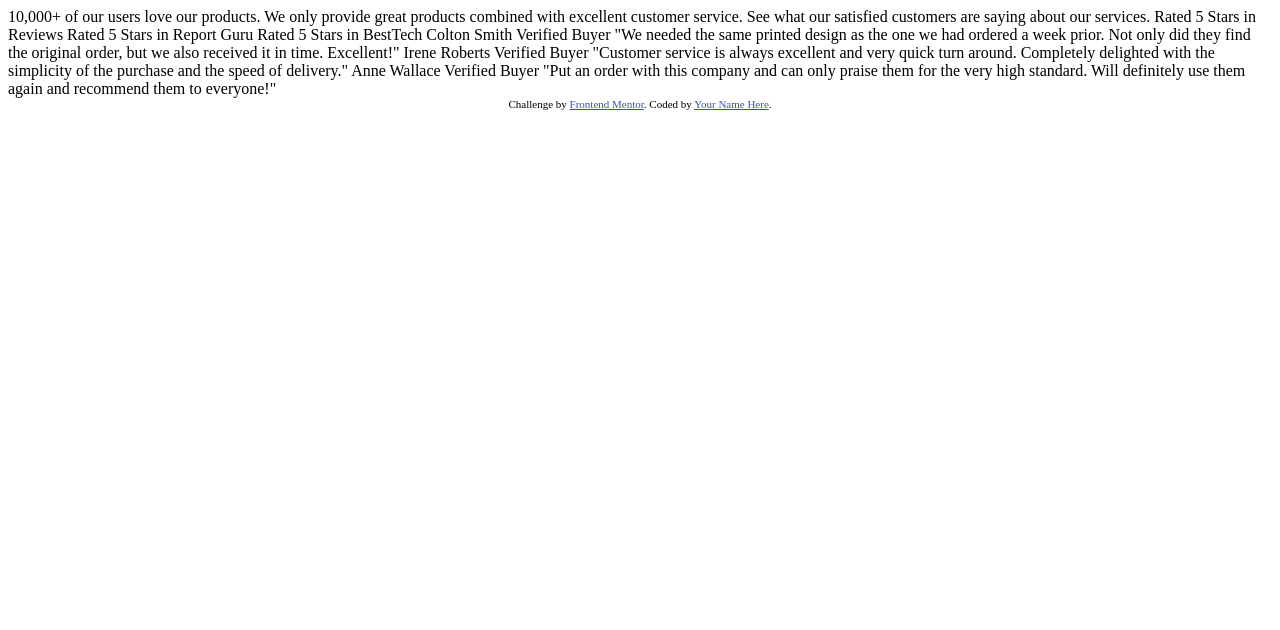
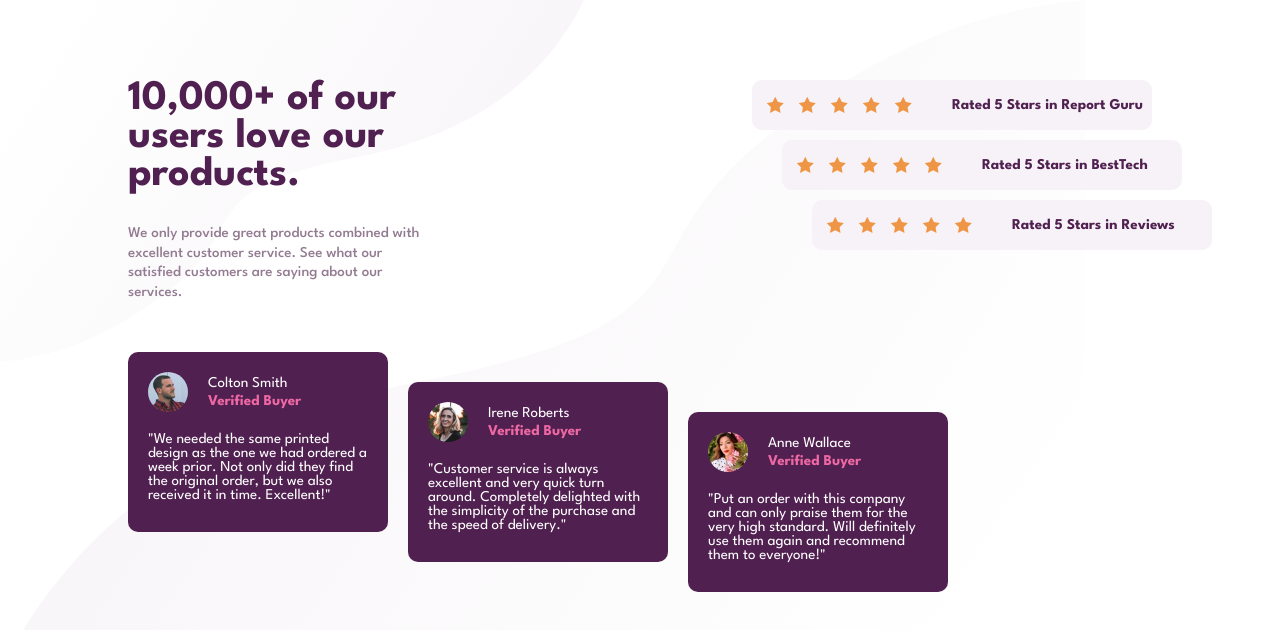
Before and after one commit to anasmus/social-proof-section, a plain HTML site: page index.html in a window 1280 px wide. Drawn offline with Linux system fonts and the light colour scheme.

Commit message:
Finish Project

```diff
--- a/index.html
+++ b/index.html
@@ -5,57 +5,68 @@
     <meta name="viewport" content="width=device-width, initial-scale=1.0" />
     <!-- displays site properly based on user's device -->
 
-    <link
-      rel="icon"
-      type="image/png"
-      sizes="32x32"
-      href="./images/favicon-32x32.png"
-    />
-
+    <link rel="icon" type="image/png" sizes="32x32" href="./images/favicon-32x32.png"/>
+    <link rel="preconnect" href="https://fonts.googleapis.com">
+    <link rel="preconnect" href="https://fonts.gstatic.com" crossorigin>
+    <link href="https://fonts.googleapis.com/css2?family=League+Spartan:wght@400;500;700&family=Open+Sans&family=Outfit&display=swap" rel="stylesheet">
+    <link rel="stylesheet" href="style.css">
     <title>Frontend Mentor | Social proof section</title>
-
-    <!-- Feel free to remove these styles or customise in your own stylesheet 👍 -->
-    <style>
-      .attribution {
-        font-size: 11px;
-        text-align: center;
-      }
-      .attribution a {
-        color: hsl(228, 45%, 44%);
-      }
-    </style>
   </head>
   <body>
-    10,000+ of our users love our products.
-
+    <div class="root-container">
+    <main class="main">
+      <section class="main__heading">
+        <h1>10,000+ of our users love our products.</h1>
+        <p>
           We only provide great products combined with excellent customer service.
           See what our satisfied customers are saying about our services.
-
-    Rated 5 Stars in Reviews
-    Rated 5 Stars in Report Guru
-    Rated 5 Stars in BestTech
-
-    Colton Smith
-    Verified Buyer
+        </p>
+      </section>
+      <section class="container">
+        <span class="container--rating rating-one">Rated 5 Stars in Report Guru</span>
+        <span class="container--rating rating-two">Rated 5 Stars in BestTech</span>
+        <span class="container--rating rating-three">Rated 5 Stars in Reviews</span>
+      </section>
+    </main>
+    <section class="container--review">
+      <div class="card">
+        <div class="card--heading">
+          <img src="images/image-colton.jpg" alt="#">
+          <div class="card--text">
+            <span>Colton Smith</span>
+            <span class="wb">Verified Buyer</span>
+          </div>
+        </div>
+        <p>
           "We needed the same printed design as the one we had ordered a week prior.
         Not only did they find the original order, but we also received it in time.
-    Excellent!"
-
-    Irene Roberts
-    Verified Buyer
+        Excellent!"</p>
+      </div>
+      <div class="card card-two">
+        <div class="card--heading">
+          <img src="images/image-irene.jpg" alt="#">
+          <div class="card--text">
+            <span>Irene Roberts</span>
+            <span class="wb">Verified Buyer</span>
+          </div>
+        </div>
+        <p>
           "Customer service is always excellent and very quick turn around. Completely
-    delighted with the simplicity of the purchase and the speed of delivery."
-
-    Anne Wallace
-    Verified Buyer
+        delighted with the simplicity of the purchase and the speed of delivery."</p>
+      </div>
+        <div class="card card-three">
+          <div class="card--heading">
+            <img src="images/image-anne.jpg" alt="#">
+            <div class="card--text">
+              <span>Anne Wallace</span>
+              <span class="wb">Verified Buyer</span>
+            </div>
+          </div>
+        <p>
           "Put an order with this company and can only praise them for the very high
-    standard. Will definitely use them again and recommend them to everyone!"
-
-    <div class="attribution">
-      Challenge by
-      <a href="https://www.frontendmentor.io?ref=challenge" target="_blank"
-        >Frontend Mentor</a
-      >. Coded by <a href="#">Your Name Here</a>.
+        standard. Will definitely use them again and recommend them to everyone!"</p>
+      </div>
+    </section>
     </div>
   </body>
 </html>
--- a/style.css
+++ b/style.css
@@ -0,0 +1,144 @@
+/* SOFT RESET */
+* {
+    box-sizing: border-box;
+    margin: 0;
+    padding: 0;
+}
+img {
+    display: block;
+}
+
+/* TYPOGRAPHY */
+html {
+    font-size: 62.5%;
+}
+body {
+    font-size: 1.5rem;
+    font-family: 'League Spartan', sans-serif;
+    background-image: url("images/bg-pattern-top-desktop.svg"), url("images/bg-pattern-bottom-desktop.svg");
+    background-repeat: no-repeat, no-repeat;
+}
+h1 {
+    font-size: 4.2rem;
+    color: hsl(300, 43%, 22%);
+}
+.main__heading p {
+    color: hsl(303, 10%, 53%);
+    line-height: 1.3;
+    font-weight: 500;
+}
+.wb {
+    color: hsl(333, 80%, 67%);
+    font-weight: 700;
+    margin-top: 4px;
+}
+/* LAYOUT */
+.root-container {
+    max-width: 80%;
+    margin: 8rem auto;
+}
+.main {
+    display: flex;
+    justify-content: space-between;
+}
+.main__heading {
+    max-width: 300px;
+}
+.main__heading h1 {
+    margin: 0 3rem 3rem 0;
+}
+.container {
+    max-width: 400px;
+    flex-grow: 1;
+    display: flex;
+    flex-direction: column;
+    gap: 1rem;
+}
+.container--rating {
+    width: 400px;
+    color: hsl(300, 43%, 22%);
+    font-weight: bold;
+    background-color: hsl(300, 24%, 96%);
+    border-radius: 10px;
+    height: 5rem;
+    line-height: 5rem;
+    padding-left: 200px;
+    background-image: url('images/icon-star.svg'), url('images/icon-star.svg'), url('images/icon-star.svg'), url('images/icon-star.svg'), url('images/icon-star.svg');
+    background-repeat: no-repeat, no-repeat, no-repeat, no-repeat, no-repeat;
+    background-position-x: 15px, 47px, 79px, 111px, 143px;
+    background-position-y: center, center, center, center, center;
+}
+.rating-two {
+    position: relative;
+    left: 30px;
+}
+.rating-three {
+    position: relative;
+    left: 60px;
+}
+.container--review {
+    display: flex;
+    gap: 2rem;
+    margin-top: 5rem;
+}
+.card {
+    max-width: 260px;
+    height: 180px;
+    background-color: hsl(300, 43%, 22%);
+    padding: 2rem;
+    color: white;
+    border-radius: 10px;
+}
+.card--heading {
+    display: flex;
+    align-items: center;
+    gap: 2rem;
+    margin-bottom: 2rem;
+}
+.card--heading img {
+    border-radius: 50%;
+    width: 40px;
+    height: auto;
+}
+.card--heading span {
+    display: block;
+}
+.card-two {
+    position: relative;
+    top: 30px;
+}
+.card-three {
+    position: relative;
+    top: 60px;
+}
+/* ADDITIONAL STYLES */
+@media screen and (max-width: 900px) {
+    .root-container {
+        max-width: 90%;
+    }
+    .main__heading h1 {
+        margin-right: 0;
+    }
+}
+@media screen and (max-width: 768px) {
+    body {
+        background-image: url("images/bg-pattern-top-mobile.svg"), url("images/bg-pattern-bottom-mobile.svg");
+    }
+    main, .container--review {
+        flex-direction: column;
+        text-align: center;
+    }
+    .rating-two, .rating-three, .card-two, .card-three {
+        position: static;
+    }
+    .main__heading, .container, .container--rating, .card {
+        width: 100%;
+        max-width: 100%;
+    }
+    .container--rating {
+        height: 10rem;
+        background-position-x: 30%, 40%, 50%, 60%, 70%;
+        background-position-y: 20px, 20px, 20px, 20px, 20px;
+        padding: 50px 0 0 0;
+    }
+}
```
Lines whose indentation alone changed are shown as unchanged.
